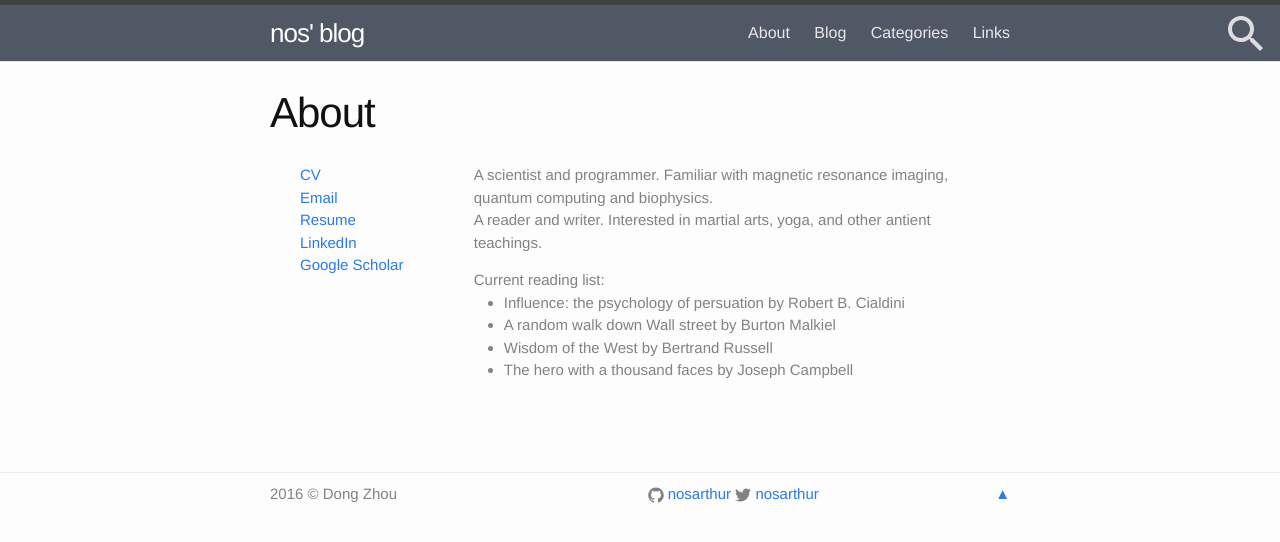
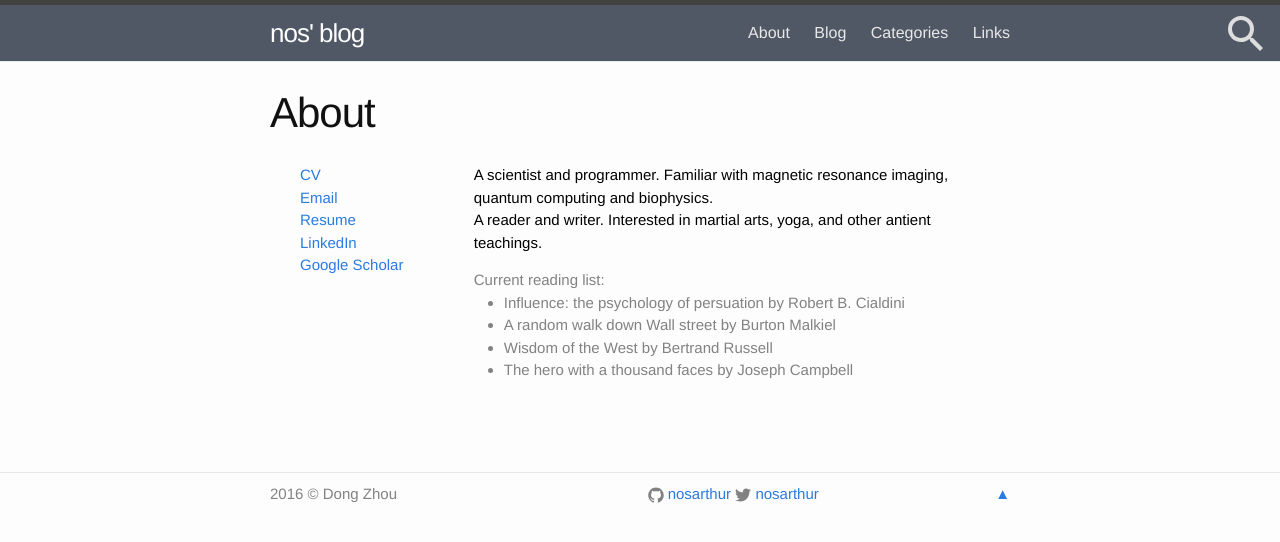
Before and after one commit to nosarthur/nosarthur.github.io, a Jekyll site: the page built from about.md, in a window 1280 px wide. Shown: the top 542 px of the page. Built offline with Jekyll 4.4.1, drawn with Linux system fonts in a browser that asks for light colours.

Commit message:
make changes

```diff
--- a/about.md
+++ b/about.md
@@ -16,7 +16,7 @@ permalink: /about/
       </div>
 
       <div class="footer-col footer-col-3">
-        <p>{{ site.description }}</p>
+        <p style="color:black;">{{ site.description }}</p>
         Current reading list:
         <ul>
         <li> Influence: the psychology of persuation by Robert B. Cialdini </li>
```
